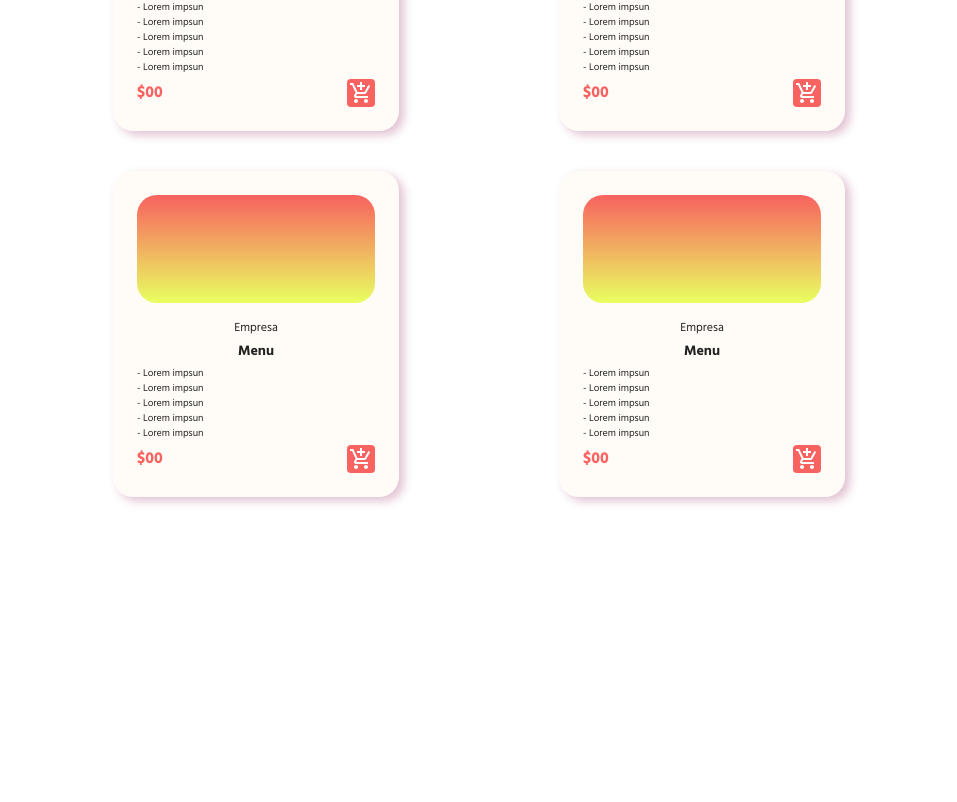
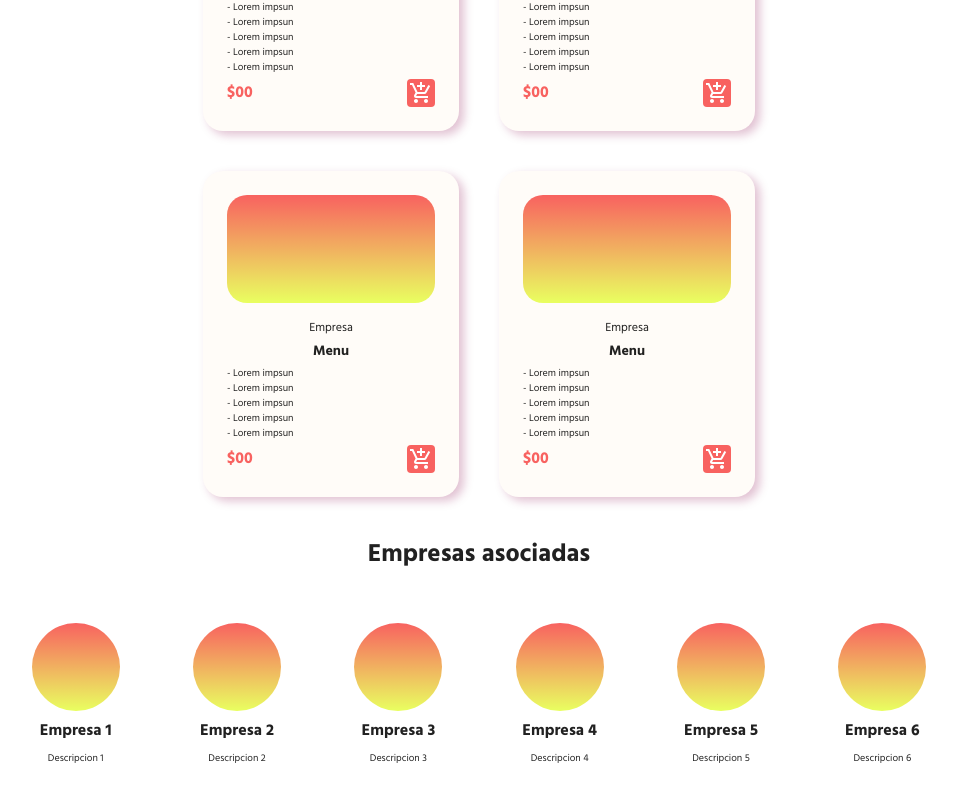
Before and after one commit to gabrielrevelo/challenge-materialui, a React (Vite) app: page / in a window 1280 px wide. Shown: the part 1090-1892 px from the top of the page, without its empty margins (305-1262 px from the left). Before the commit the page ends 1619 px from the top, so only its background shows below. Built offline with nearby package versions, Linux system fonts and the light colour scheme.

Commit message:
feat: companies section

```diff
--- a/index.html
+++ b/index.html
@@ -15,7 +15,7 @@
       href="https://fonts.googleapis.com/css2?family=Hind:wght@300;400;500;600;700&display=swap"
       rel="stylesheet"
     />
-    <title>Vite + Material UI + TS</title>
+    <title>Challenge React - Material UI</title>
   </head>
   <body>
     <div id="root"></div>
--- a/src/App.tsx
+++ b/src/App.tsx
@@ -3,6 +3,7 @@ import SideBar from "./components/SideBar";
 import Plates from "./components/plates/Plates";
 import SearchBar from "./components/SearchBar";
 import Menus from "./components/menus/Menus";
+import Companies from "./components/companies/Companies";
 
 export default function App() {
   return (
@@ -13,6 +14,7 @@ export default function App() {
           <SearchBar />
           <Plates />
           <Menus />
+          <Companies />
         </Box>
       </Box>
     </>
--- a/src/components/SideBar.tsx
+++ b/src/components/SideBar.tsx
@@ -33,14 +33,7 @@ export default function SideBar() {
           Logo
         </Typography>
         <Box display={"flex"} gap={1}>
-          <Box
-            display={"flex"}
-            gap={1}
-            width={72}
-            height={72}
-            bgcolor={"white"}
-            borderRadius={36}
-          ></Box>
+          <Box width={72} height={72} bgcolor={"white"} borderRadius={36}></Box>
           <Box>
             <Typography fontSize={16}>Nombre de usuario</Typography>
             <Typography color={"rgba(255, 255, 255, 0.50)"}>
--- /dev/null
+++ b/src/components/companies/Companies.tsx
@@ -0,0 +1,29 @@
+import { Typography, Box, Grid } from "@mui/material";
+import CompanyCard from "./CompanyItem";
+
+const companies: Array<any> = [];
+
+for (let i = 1; i <= 6; i++) {
+  const company = {
+    name: `Empresa ${i}`,
+    description: `Descripcion ${i}`,
+  };
+  companies.push(company);
+}
+
+export default function Companies() {
+  return (
+    <>
+      <Typography my={5} align="center" fontSize={25} fontWeight={700}>
+        Empresas asociadas
+      </Typography>
+      <Grid container spacing={5} justifyContent={"center"}>
+        {companies.map(({ name, description} : any) => (
+          <Grid item lg={2} display={"flex"} justifyContent={"center"}>
+            <CompanyCard name={name} description={description} />
+          </Grid>
+        ))}
+      </Grid>
+    </>
+  );
+}
--- /dev/null
+++ b/src/components/companies/CompanyItem.tsx
@@ -0,0 +1,30 @@
+import { Box, Typography } from "@mui/material";
+
+export default function CompanyCard({ name, description }: any) {
+  return (
+    <Box
+      width={140}
+      padding={1}
+      display={"flex"}
+      flexDirection={"column"}
+      gap={1}
+      alignItems={"center"}
+    >
+      <Box
+        width={88}
+        height={88}
+        bgcolor={"white"}
+        borderRadius={36}
+        sx={{
+          background: "linear-gradient(180deg, #F86260 0%, #E9FF60 100%)",
+        }}
+      ></Box>
+      <Typography align="center" fontSize={16} fontWeight={700}>
+        {name}
+      </Typography>
+      <Typography align="center" fontSize={10}>
+        {description}
+      </Typography>
+    </Box>
+  );
+}
--- a/src/components/menus/Menus.tsx
+++ b/src/components/menus/Menus.tsx
@@ -8,7 +8,7 @@ export default function Menus() {
       <Typography my={5} align="center" fontSize={25} fontWeight={700}>
         Menus
       </Typography>
-      <Container maxWidth="md">
+      <Container maxWidth="sm">
         <Grid container spacing={5} justifyContent={"center"}>
           {menus.map((menu: any, index: any) => (
             <Grid
--- a/src/components/plates/PlatesData.ts
+++ b/src/components/plates/PlatesData.ts
@@ -4,7 +4,7 @@ for (let i = 1; i <= 6; i++) {
   const plate = {
     id: i,
     companyName: `Empresa ${i}`,
-    plateName: `Titulo ${i}`,
+    plateName: `Plato ${i}`,
     platePrice: i * 100,
   };
   plates.push(plate);
```
Also changed, not shown: 1 other file (tests, documents, lock files or other folders).
